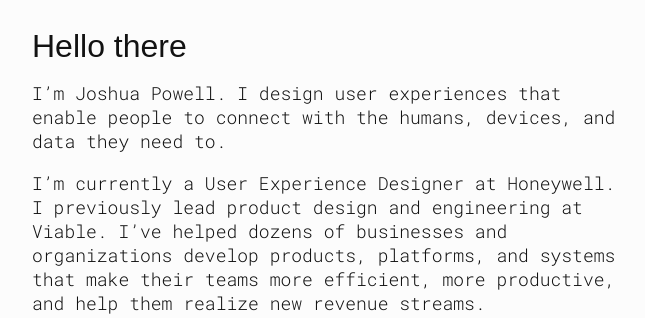
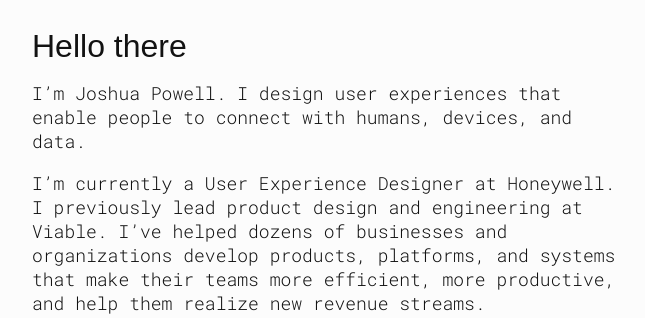
Before and after one commit to joshuapowell/www.joshuapowell.io, a Python web app: template app/templates/index.html in a window 1280 px wide. Shown: the part 120-438 px from the top of the page, without its empty margins (8-653 px from the left). Run offline with Jinja, Linux system fonts and the light colour scheme; the template is opened without the code that fills it, so the values that code supplies are empty; some web fonts are replaced.

Commit message:
Revised home page content

```diff
--- a/app/templates/index.html
+++ b/app/templates/index.html
@@ -16,7 +16,7 @@
     <div class="row lead">
       <div class="col-xs-12 col-sm-12 col-md-6 col-lg-6">
         <p>
-            I’m Joshua Powell. I design user experiences that enable people to connect with the humans, devices, and data they need to.
+            I’m Joshua Powell. I design user experiences that enable people to connect with humans, devices, and data.
         </p>
         <p>
             I’m currently a User Experience Designer at Honeywell. I previously lead product design and engineering at Viable. I’ve helped dozens of businesses and organizations develop products, platforms, and systems that make their teams more efficient, more productive, and help them realize new revenue streams.
```
